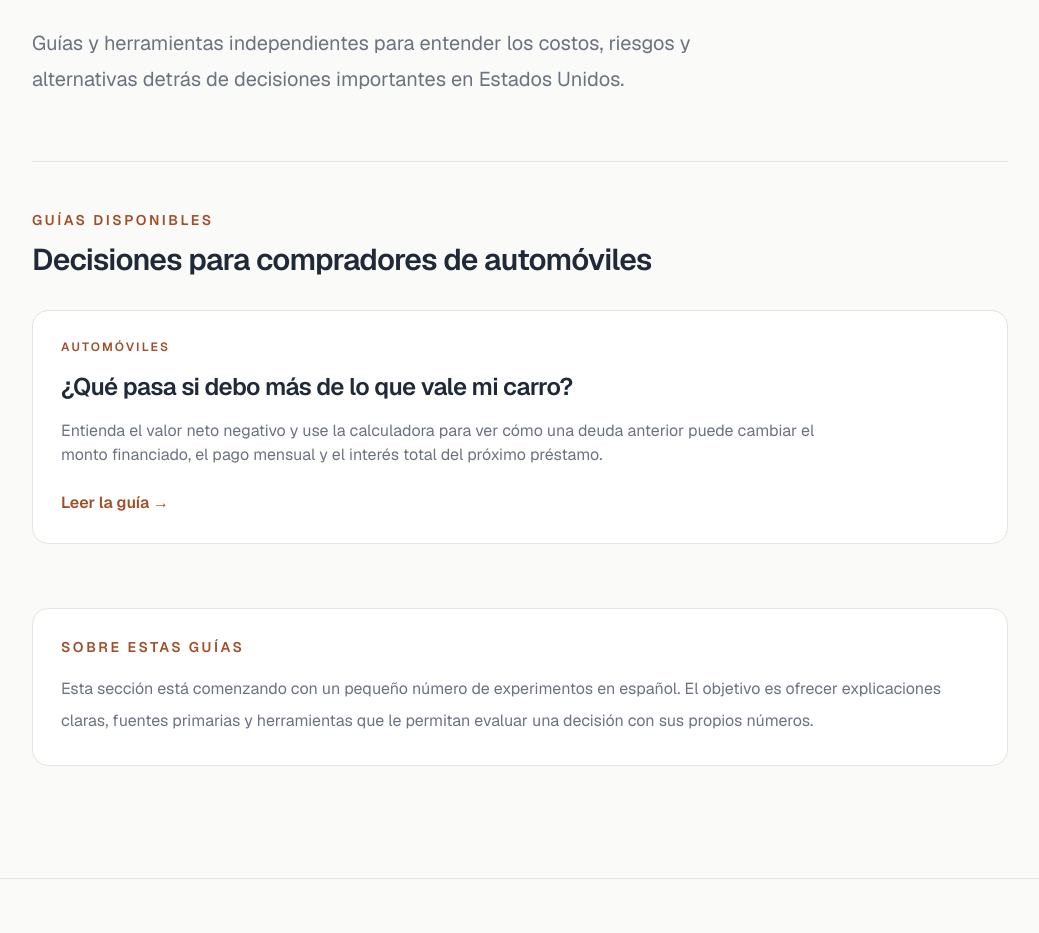
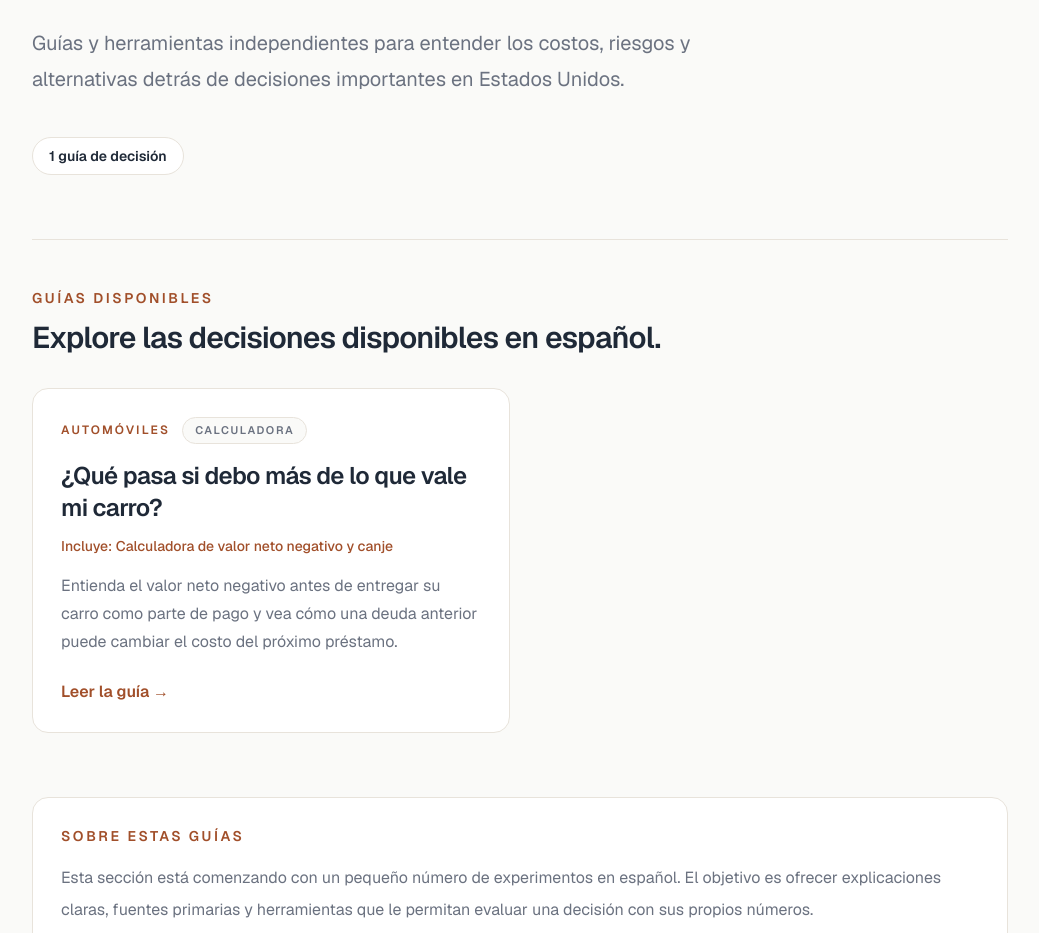
Before and after one commit to brandonkoehnke/northward-meridian, a Next.js app: page /es in a window 1280 px wide. Shown: the part 420-1353 px from the top of the page, without its empty margins (120-1159 px from the left). Built offline with nearby package versions, Linux system fonts and the light colour scheme; no server answers.

Commit message:
Spanish guide bug fix

```diff
--- a/app/es/page.tsx
+++ b/app/es/page.tsx
@@ -1,5 +1,7 @@
 import Link from "next/link";
 import type { Metadata } from "next";
+
+import { getGuidesByLocale } from "@/lib/guides";
 
 const siteUrl = "https://www.northwardmeridian.com";
 const canonicalUrl = `${siteUrl}/es`;
@@ -25,6 +27,8 @@ export const metadata: Metadata = {
     },
 };
 
+const spanishGuides = getGuidesByLocale("es");
+
 export default function SpanishHome() {
     return (
         <main className="min-h-screen bg-[var(--background)] text-[var(--foreground)]">
@@ -43,37 +47,64 @@ export default function SpanishHome() {
                         costos, riesgos y alternativas detrás de decisiones
                         importantes en Estados Unidos.
                     </p>
+
+                    <div className="mt-10 flex flex-wrap items-center gap-4">
+                        <span className="rounded-full border border-[var(--border)] bg-white px-4 py-2 text-sm font-semibold">
+                            {spanishGuides.length}{" "}
+                            {spanishGuides.length === 1
+                                ? "guía de decisión"
+                                : "guías de decisión"}
+                        </span>
+                    </div>
                 </div>
 
                 <section className="border-t border-[var(--border)] pt-12">
                     <p className="text-sm font-semibold uppercase tracking-[0.18em] text-[var(--accent)]">
                         Guías disponibles
                     </p>
+
                     <h2 className="mt-3 text-3xl font-semibold tracking-tight">
-                        Decisiones para compradores de automóviles
+                        Explore las decisiones disponibles en español.
                     </h2>
 
-                    <div className="mt-8 grid gap-5">
-                        <article className="rounded-2xl border border-[var(--border)] bg-white p-7">
+                    <div className="mt-8 grid gap-5 md:grid-cols-2">
+                        {spanishGuides.map((guide) => (
+                            <article
+                                key={guide.href}
+                                className="rounded-2xl border border-[var(--border)] bg-white p-7"
+                            >
+                                <div className="flex flex-wrap items-center gap-3">
                                     <p className="text-xs font-semibold uppercase tracking-[0.18em] text-[var(--accent)]">
-                                Automóviles
+                                        {guide.category}
                                     </p>
+
+                                    <span className="rounded-full border border-[var(--border)] bg-[var(--background)] px-3 py-1 text-[11px] font-semibold uppercase tracking-[0.14em] text-[var(--muted)]">
+                                        {guide.tool.type === "calculator"
+                                            ? "Calculadora"
+                                            : "Guía de decisión"}
+                                    </span>
+                                </div>
+
                                 <h3 className="mt-4 text-2xl font-semibold tracking-tight">
-                                ¿Qué pasa si debo más de lo que vale mi carro?
+                                    {guide.title}
                                 </h3>
-                            <p className="mt-4 max-w-3xl text-[var(--muted)]">
-                                Entienda el valor neto negativo y use la
-                                calculadora para ver cómo una deuda anterior
-                                puede cambiar el monto financiado, el pago
-                                mensual y el interés total del próximo préstamo.
+
+                                <p className="mt-3 text-sm font-medium text-[var(--accent)]">
+                                    Incluye: {guide.tool.name}
                                 </p>
+
+                                <p className="mt-4 leading-7 text-[var(--muted)]">
+                                    {guide.description}
+                                </p>
+
                                 <Link
-                                href="/es/guides/que-pasa-si-debo-mas-de-lo-que-vale-mi-carro"
-                                className="mt-6 inline-block font-semibold text-[var(--accent)]"
+                                    href={guide.href}
+                                    className="mt-6 inline-block font-semibold text-[var(--accent)] transition-colors hover:text-[var(--accent-hover)]"
                                 >
                                     Leer la guía →
                                 </Link>
                             </article>
+                        ))}
                     </div>
                 </section>
 
@@ -81,6 +112,7 @@ export default function SpanishHome() {
                     <p className="text-sm font-semibold uppercase tracking-[0.18em] text-[var(--accent)]">
                         Sobre estas guías
                     </p>
+
                     <p className="mt-4 leading-8 text-[var(--muted)]">
                         Esta sección está comenzando con un pequeño número de
                         experimentos en español. El objetivo es ofrecer
--- a/app/guides/page.tsx
+++ b/app/guides/page.tsx
@@ -2,9 +2,9 @@ import Link from "next/link";
 
 import GuideAreaExplorer from "./GuideAreaExplorer";
 import GuideDirectory from "./GuideDirectory";
-import { guides } from "@/lib/guides";
+import { getGuidesByLocale } from "@/lib/guides";
 
-const publishedGuides = guides.filter((guide) => guide.published);
+const publishedGuides = getGuidesByLocale("en");
 
 const preferredCategoryOrder = [
   "Home",
```
Lines whose indentation alone changed are shown as unchanged.
